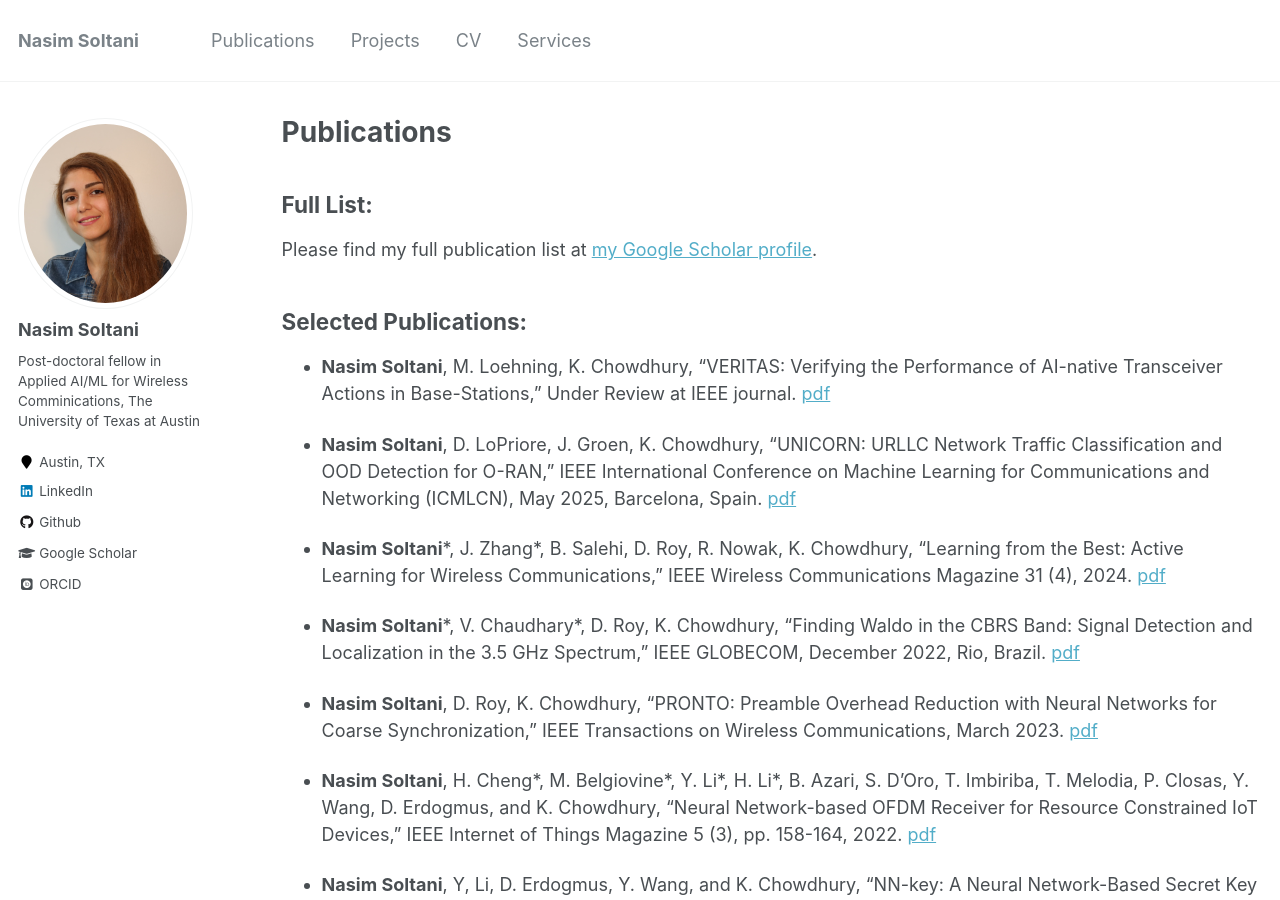
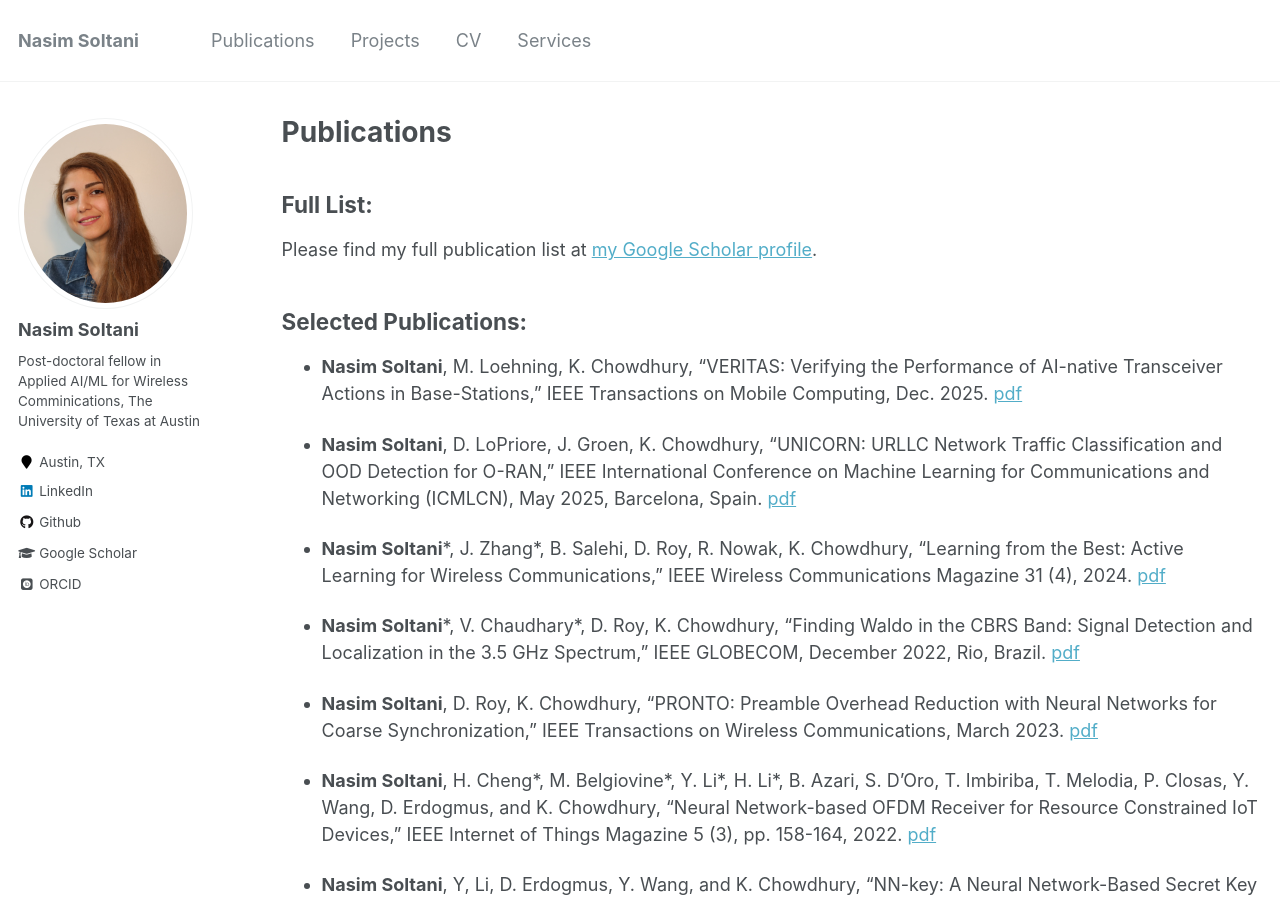
Before and after one commit to nasimsoltani/nasimsoltani.github.io, a Jekyll site: the page built from _pages/publications.md, in a window 1280 px wide and 900 px high. Built offline with Jekyll 4.4.1, drawn with Linux system fonts in a browser that asks for light colours; some web fonts are replaced.

Commit message:
Update publications.md

```diff
--- a/_pages/publications.md
+++ b/_pages/publications.md
@@ -11,7 +11,7 @@ Please find my full publication list at [my Google Scholar profile](https://scho
 
 ## Selected Publications:
 
- * **Nasim Soltani**, M. Loehning, K. Chowdhury, “VERITAS: Verifying the Performance of AI-native Transceiver Actions in Base-Stations,” Under Review at IEEE journal. [pdf](https://nasimsoltani.github.io/files/VERITAS-paper.pdf)
+ * **Nasim Soltani**, M. Loehning, K. Chowdhury, “VERITAS: Verifying the Performance of AI-native Transceiver Actions in Base-Stations,” IEEE Transactions on Mobile Computing, Dec. 2025. [pdf](https://nasimsoltani.github.io/files/VERITAS-paper.pdf)
 
  * **Nasim Soltani**, D. LoPriore, J. Groen, K. Chowdhury, “UNICORN: URLLC Network Traffic Classification and OOD Detection for O-RAN,” IEEE International Conference on Machine Learning for Communications and Networking (ICMLCN), May 2025, Barcelona, Spain. [pdf](https://nasimsoltani.github.io/files/UNICORN-paper.pdf)
 
```
